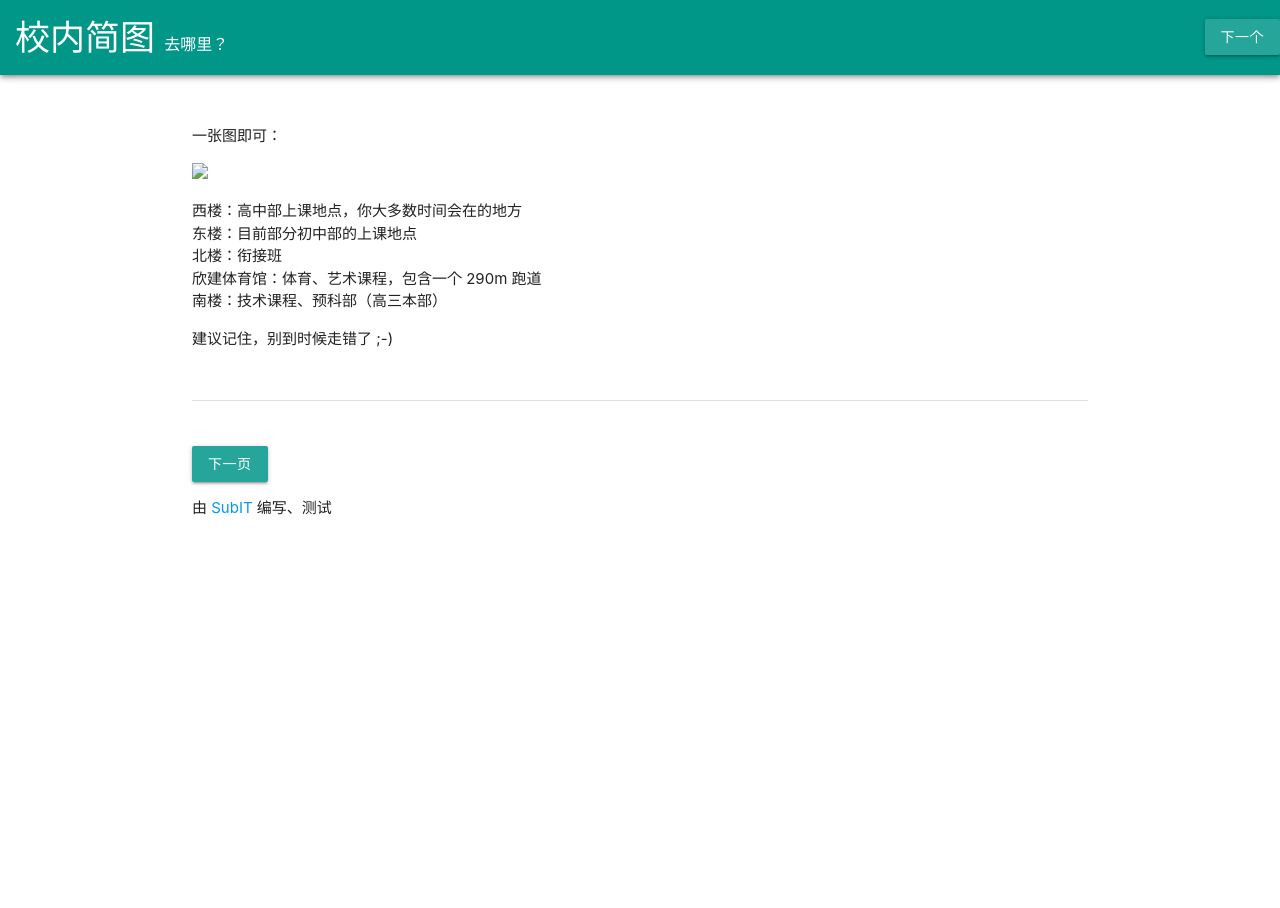
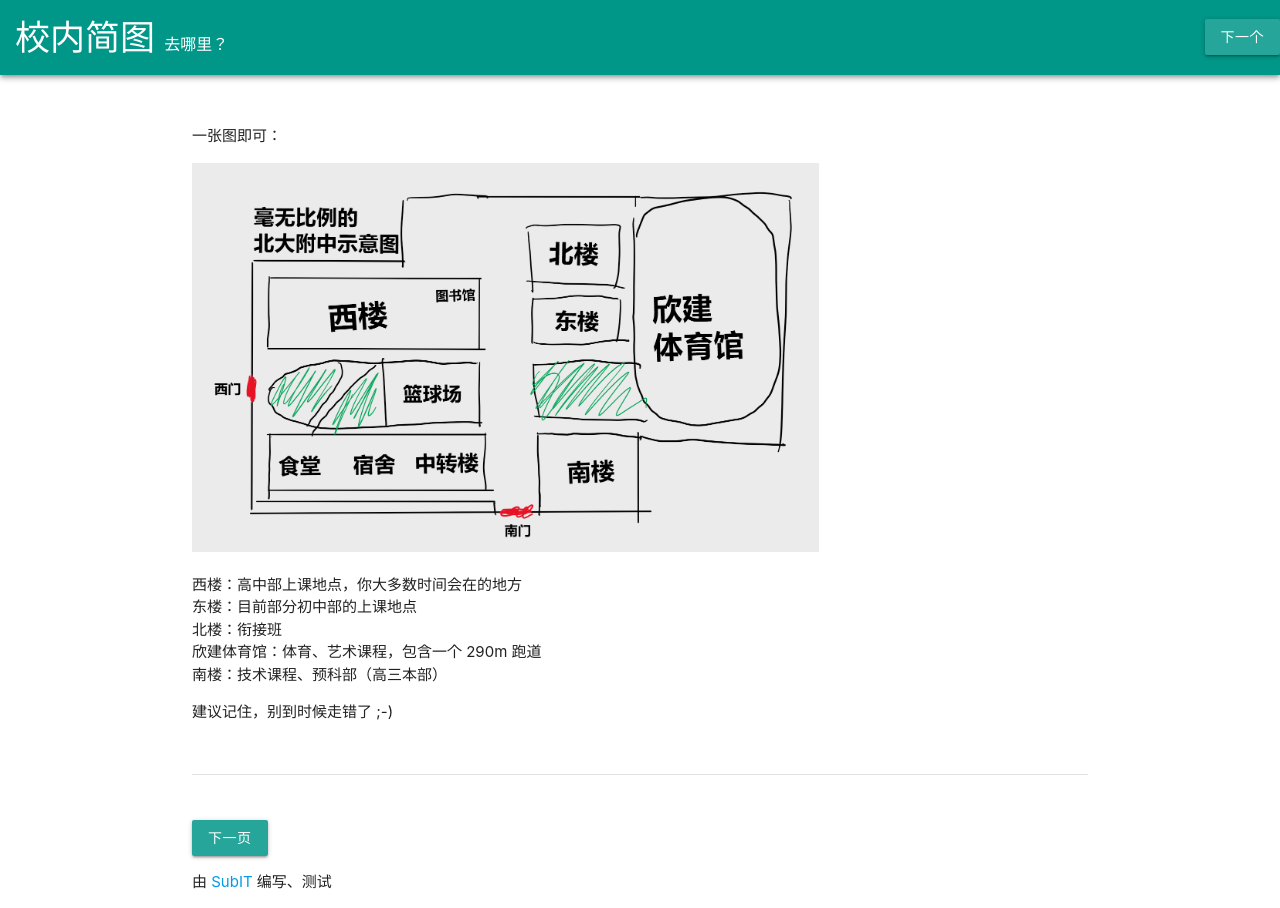
Before and after one commit to pkuschool/intro, a Jekyll site: the page built from 03-layout.md, in a window 1280 px wide. Built offline with Jekyll 4.4.1, drawn with Linux system fonts in a browser that asks for light colours; nearby versions of some CDN libraries; our own code applies the rules of GitHub Pages for plain Markdown files.

Commit message:
fix img attr

```diff
--- a/03-layout.md
+++ b/03-layout.md
@@ -11,7 +11,7 @@ author:
 
 一张图即可：
 
-<img src="pkuschoolmap.png" style="width: 70%">
+<img src="../pkuschoolmap.png" style="width: 70%">
 
 - 西楼：高中部上课地点，你大多数时间会在的地方
 - 东楼：目前部分初中部的上课地点
```
